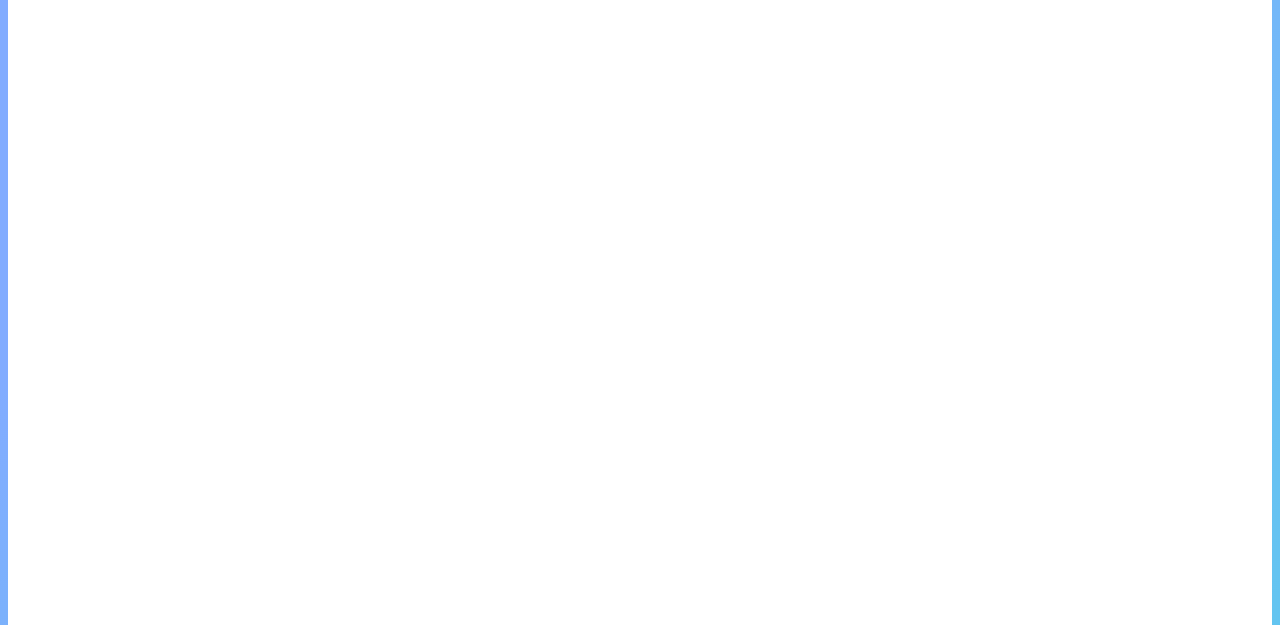
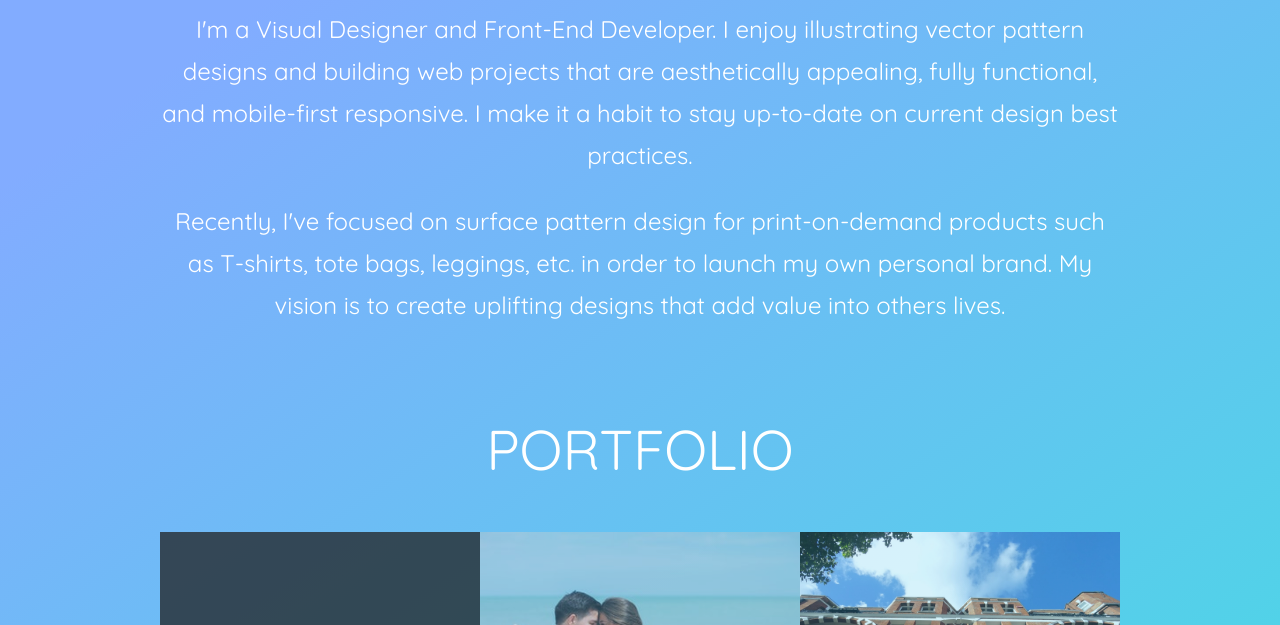
Before and after one commit to srojas26/Portfolio-Website, a plain HTML site: page portfolio.html in a window 1280 px wide. Shown: the part 395-1020 px from the top of the page. Drawn offline with Linux system fonts and the light colour scheme.

Commit message:
Update main.css

```diff
--- a/main.css
+++ b/main.css
@@ -107,7 +107,6 @@ a {
   font-size: 6rem;
   margin: 3rem 0.5rem;
   border-bottom: 3px solid #fff;
-  border-bottom-width: 960px;
 }
 
 .about {
```
